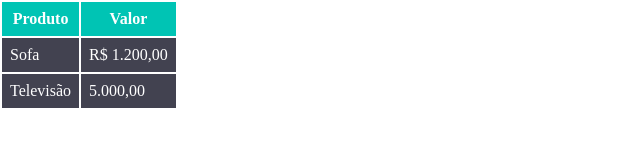
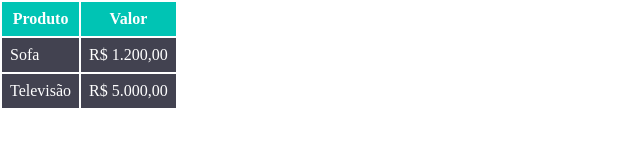
Before and after one commit to DiogoKenway/desafio-01-tabela-devquest, a plain HTML site: page index.html in a window 1280 px wide. Shown: the part 228-374 px from the top of the page, 0-640 px from the left. Drawn offline with Linux system fonts and the light colour scheme.

Commit message:
Adicinado o R$ Esquecido

```diff
--- a/index.html
+++ b/index.html
@@ -41,7 +41,7 @@
         </tr>
         <tr>
             <td class="table-data">Televisão</td>
-            <td class="table-data">5.000,00</td>
+            <td class="table-data"> R$ 5.000,00</td>
         </tr>
     </table>
 </body>
```
